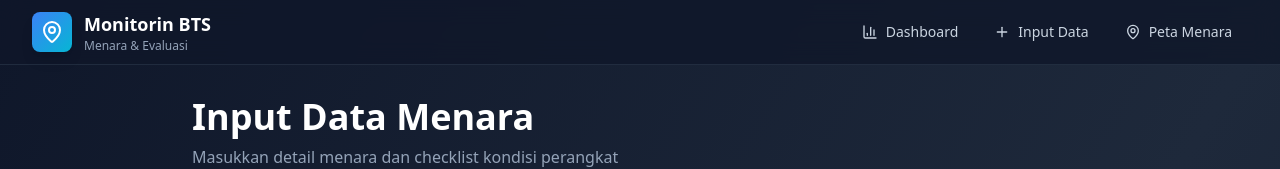
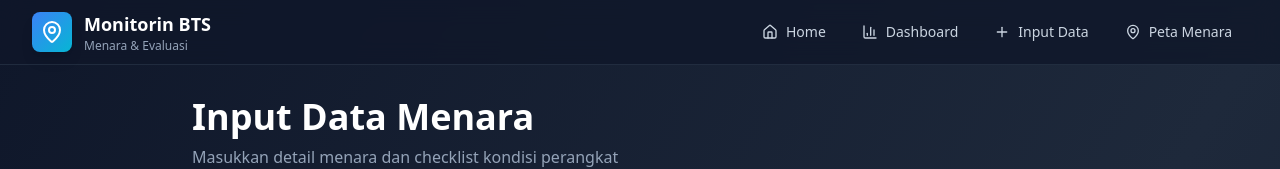
Before and after one commit to Ikiw97/monevBTS, a React (Vite) app: page /data-entry in a window 1280 px wide. Shown: the top 169 px of the page. Built offline with nearby package versions, Linux system fonts and the light colour scheme; no server answers.

Commit message:
completionId: cgen-c4203f66b20349e4b16ca88f757383db
cgen-c4203f66b20349e4b16ca88f757383db

```diff
--- a/client/components/Layout.tsx
+++ b/client/components/Layout.tsx
@@ -1,5 +1,5 @@
 import { Link } from 'react-router-dom';
-import { MapPin, BarChart3, Plus } from 'lucide-react';
+import { MapPin, BarChart3, Plus, Home } from 'lucide-react';
 
 export default function Layout({ children }: { children: React.ReactNode }) {
   return (
@@ -23,6 +23,13 @@ export default function Layout({ children }: { children: React.ReactNode }) {
             <nav className="hidden md:flex items-center gap-1">
               <Link
                 to="/"
+                className="px-4 py-2 rounded-lg text-sm font-medium text-slate-300 hover:bg-slate-800 hover:text-white transition-colors flex items-center gap-2"
+              >
+                <Home className="w-4 h-4" />
+                Home
+              </Link>
+              <Link
+                to="/dashboard"
                 className="px-4 py-2 rounded-lg text-sm font-medium text-slate-300 hover:bg-slate-800 hover:text-white transition-colors flex items-center gap-2"
               >
                 <BarChart3 className="w-4 h-4" />
@@ -54,6 +61,9 @@ export default function Layout({ children }: { children: React.ReactNode }) {
                 </summary>
                 <div className="absolute right-0 mt-2 w-48 bg-slate-800 rounded-lg shadow-xl border border-slate-700 p-2">
                   <Link to="/" className="block px-4 py-2 text-slate-300 hover:bg-slate-700 rounded-lg transition-colors">
+                    Home
+                  </Link>
+                  <Link to="/dashboard" className="block px-4 py-2 text-slate-300 hover:bg-slate-700 rounded-lg transition-colors">
                     Dashboard
                   </Link>
                   <Link to="/data-entry" className="block px-4 py-2 text-slate-300 hover:bg-slate-700 rounded-lg transition-colors">
```
